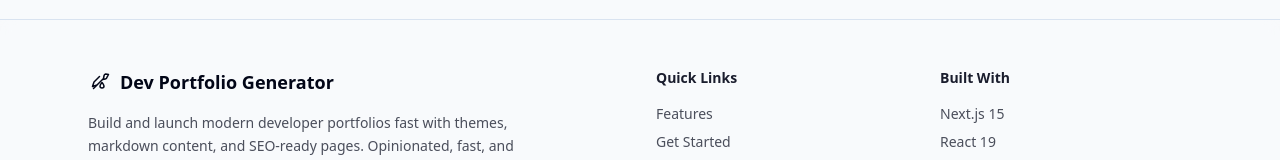
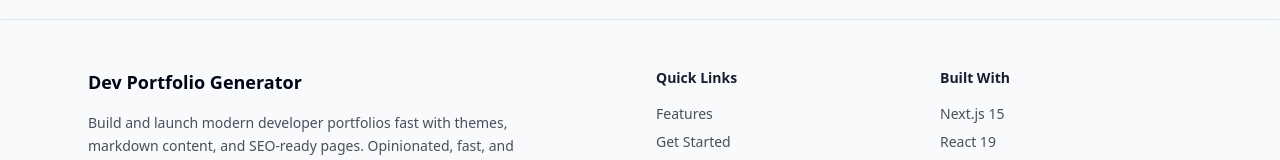
Before and after one commit to rudalkunwar/dev-portfolio-generator, a Next.js app: page / in a window 1280 px wide. Shown: the part 1875-2035 px from the top of the page. Built offline with nearby package versions, Linux system fonts and the light colour scheme.

Commit message:
fix remove icon

```diff
--- a/src/components/footer.tsx
+++ b/src/components/footer.tsx
@@ -11,7 +11,7 @@ export default function Footer() {
                     {/* Brand Section */}
                     <div className="md:col-span-2">
                         <div className="flex items-center gap-2 mb-4">
-                            <Icon name="rocket" size={24} className="text-foreground" />
+                            {/* <Icon name="rocket" size={24} className="text-foreground" /> */}
                             <span className="font-semibold text-lg">Dev Portfolio Generator</span>
                         </div>
                         <p className="text-sm text-foreground/70 leading-relaxed max-w-md">
```
